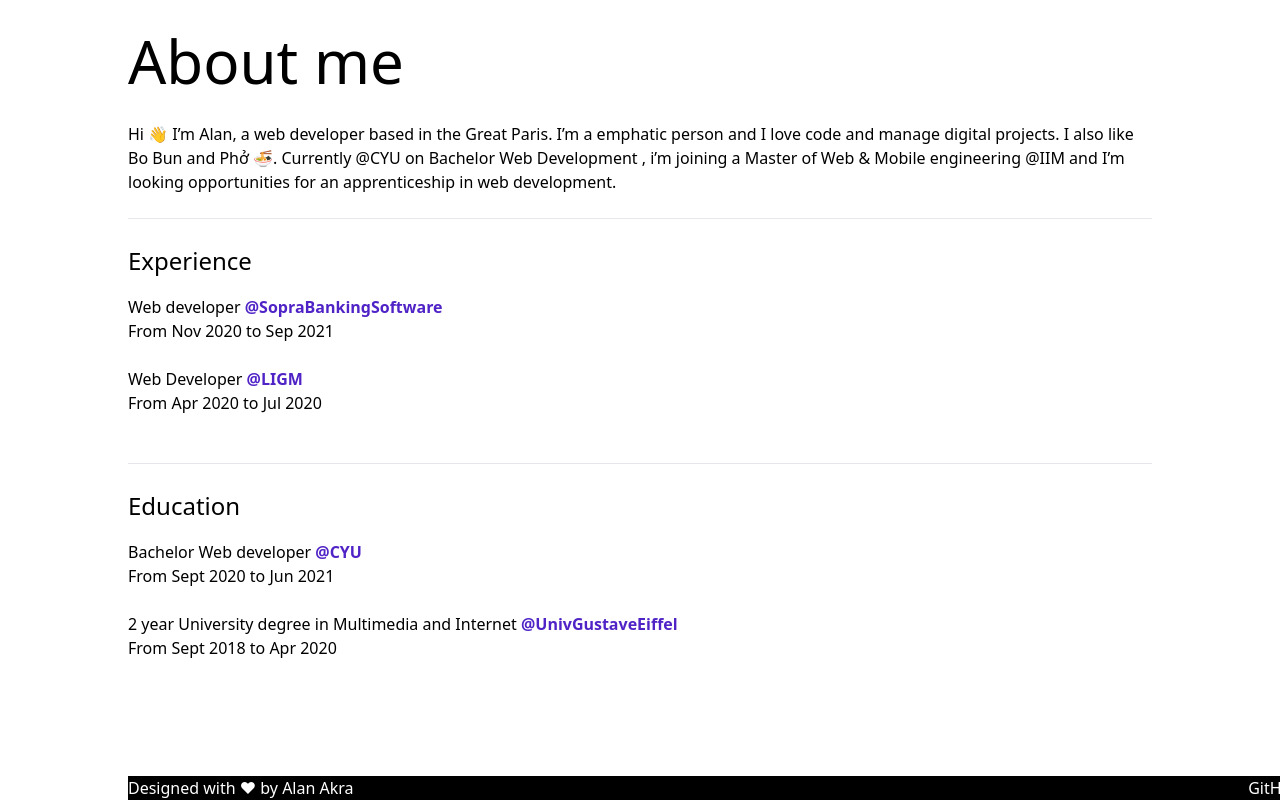
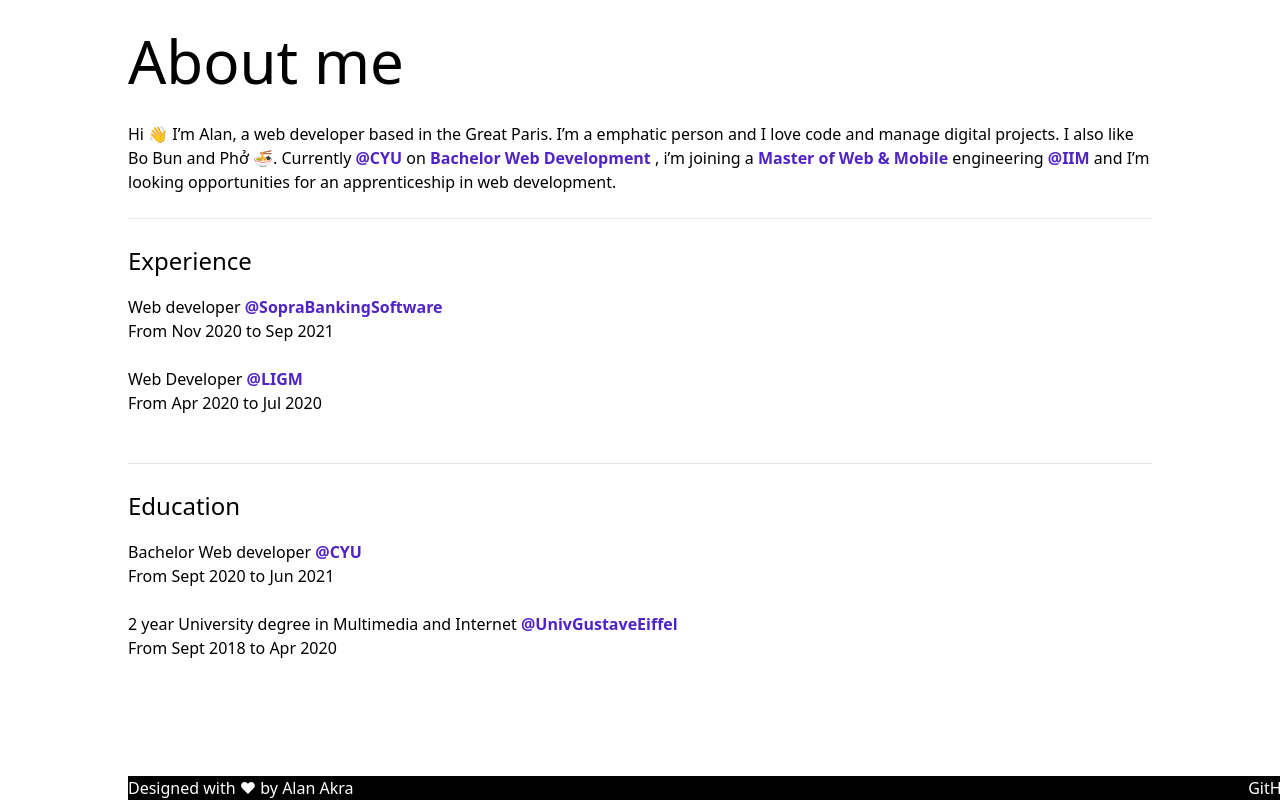
Before and after one commit to alanakra/alan-web, a Next.js app: page /about in a window 1280 px wide. Built offline with nearby package versions, Linux system fonts and the light colour scheme.

Commit message:
Add and update links of text

```diff
--- a/pages/about.js
+++ b/pages/about.js
@@ -13,7 +13,7 @@
     company: '@LIGM',
     startDate: 'Apr 2020',
     endDate: 'Jul 2020',
-    link: 'https://igm.univ-gustave-eiffel.fr/'
+    link: 'http://ligm.u-pem.fr/'
   }]
 
   const education = [{
@@ -33,7 +33,7 @@
  return (
   <div className="h-full dark:bg-black dark:text-white pd-screen py-4">
     <h1 className="important-title-page">About me</h1>
-    <p className="dark:text-dlink">Hi 👋 I’m Alan, a web developer based in the Great Paris. I’m a emphatic person and I love code and manage digital projects. I also like Bo Bun and Phở 🍜. Currently @CYU on Bachelor Web Development , i’m joining a Master of Web & Mobile engineering @IIM and I’m looking opportunities for an apprenticeship in web development.</p>
+    <p className="dark:text-dlink">Hi 👋 I’m Alan, a web developer based in the Great Paris. I’m a emphatic person and I love code and manage digital projects. I also like Bo Bun and Phở 🍜. Currently <a href="http://cyu.fr" className="link-color" target="_blank">@CYU</a> on <a href="http://lp-dw.fr" className="link-color" target="_blank">Bachelor Web Development</a> , i’m joining a <a href="https://www.iim.fr/cursus/mastere-ingenierie-web-mobile/" className="link-color" target="_blank">Master of Web & Mobile</a> engineering <a href="http://iim.fr" className="link-color" target="_blank">@IIM</a> and I’m looking opportunities for an apprenticeship in web development.</p>
 
     <hr/>
 
```
